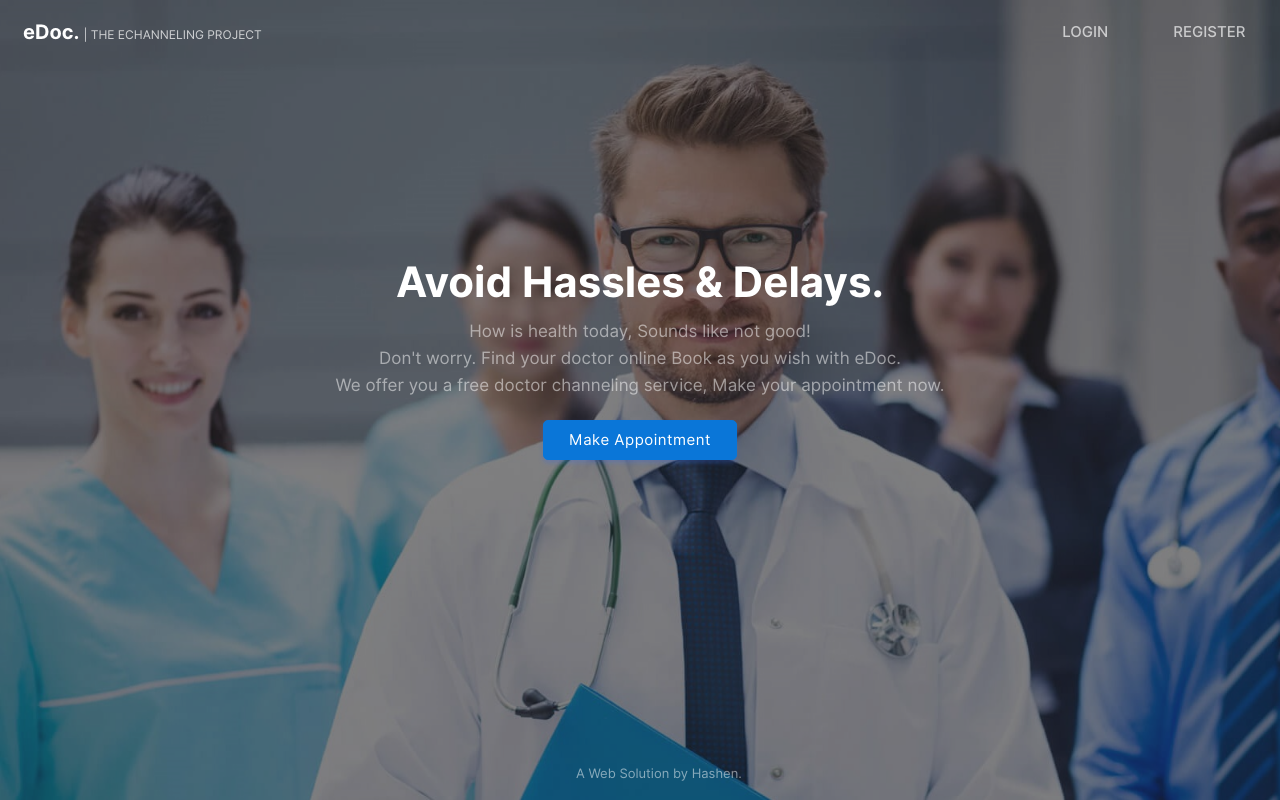
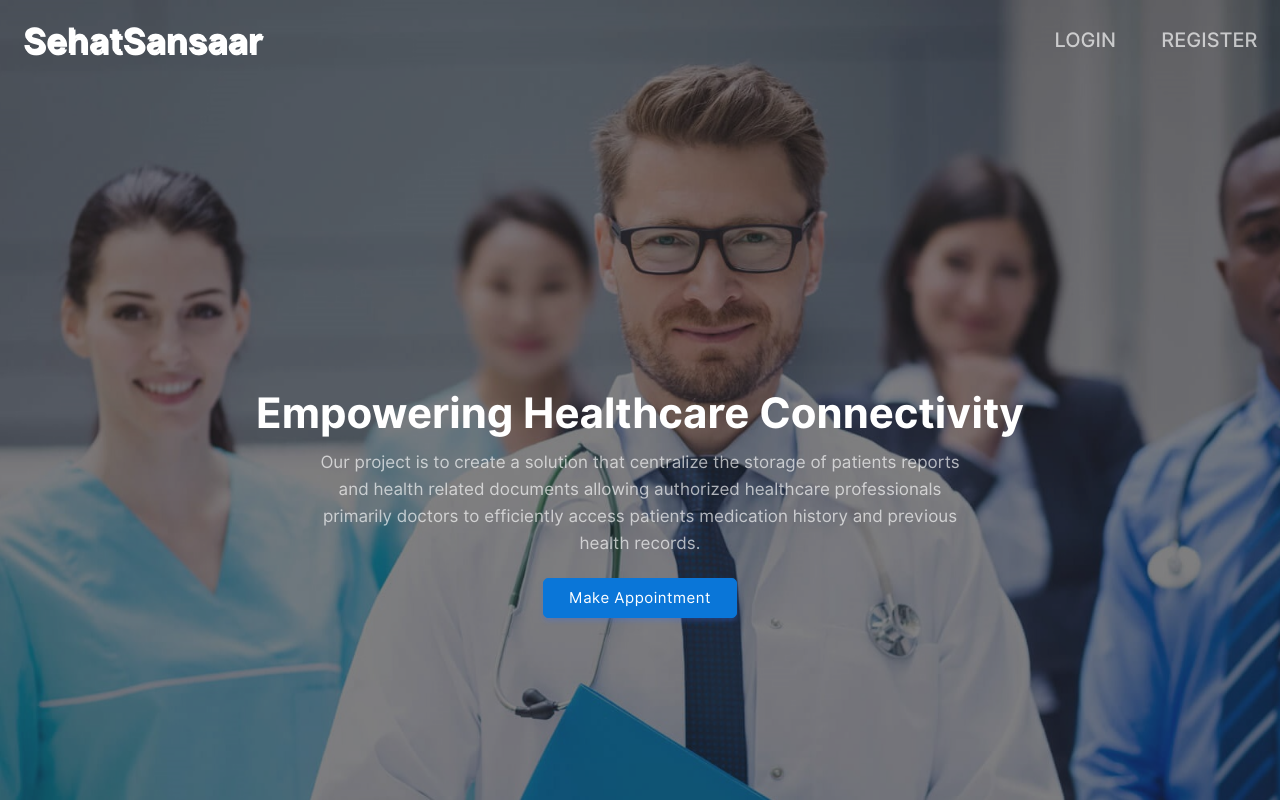
Before and after one commit to Sehat-Sansar/main-site, a PHP site: page / in a window 1280 px wide. Run offline with PHP 8.4, Linux system fonts and the light colour scheme.

Commit message:
Changed the Landing page

```diff
--- a/css/index.css
+++ b/css/index.css
@@ -16,7 +16,7 @@ html, body {
     background-attachment: fixed;
     max-height: 100vh;
     height: 100vh;
-
+    text-align: center;
 
 }
 table{
@@ -29,19 +29,23 @@ table{
     font-size: 42px;
     font-weight: 700;
     line-height: 63px;
-    margin-top: 15%;
+    margin-top: 24%;
     text-align: center;
     margin-bottom: 0;
 }
 
 .sub-text2{
-    color: rgba(255, 255, 255, 0.5);
+    color: rgba(255, 255, 255, 0.653);
     font-size: 17px;
     line-height: 27px;
     font-weight: 400;
     text-align: center;
     margin-top: 0;
+    /* width: 600px; */
+    padding: 0 300px 0 300px;
+
 }
+
 
 
 .register-btn{
@@ -53,9 +57,10 @@ table{
 .edoc-logo{
     color: white;
     font-weight: bolder;
-    font-size: 20px;
+    font-size: 35px;
     padding-left: 20px;
     animation: transitionIn-Y-over 0.5s;
+    text-shadow: 1.5px 1.5px;
 }
 
 .edoc-logo-sub{
@@ -68,7 +73,7 @@ table{
 .nav-item{
     color: rgba(255, 255, 255, 0.671);
     text-align: center;
-    font-size: 15px;
+    font-size: 20px;
     font-weight: 500;
     animation: transitionIn-Y-over 0.5s;
 }
--- a/index.html
+++ b/index.html
@@ -22,8 +22,7 @@
         <table border="0">
             <tr>
                 <td width="80%">
-                    <font class="edoc-logo">eDoc. </font>
-                    <font class="edoc-logo-sub">| THE ECHANNELING PROJECT</font>
+                    <font class="edoc-logo">SehatSansaar </font>
                 </td>
                 <td width="10%">
                    <a href="login.php"  class="non-style-link"><p class="nav-item">LOGIN</p></a>
@@ -35,14 +34,13 @@
 
             <tr>
                 <td  colspan="3">
-                    <p class="heading-text">Avoid Hassles & Delays.</p>
+                    <p class="heading-text">Empowering Healthcare Connectivity</p>
 
                 </td>
             </tr>
             <tr>
-                <td  colspan="3">
-                    <p class="sub-text2">How is health today, Sounds like not good!<br>Don't worry. Find your doctor online Book as you wish with eDoc. <br>
-                    We offer you a free doctor channeling service, Make your appointment now.</p>
+                <td colspan="3">
+                    <p class="sub-text2">Our project is to create a solution that centralize the storage of patients reports and health related documents allowing authorized healthcare professionals primarily doctors to efficiently access patients medication history and previous health records. </p>
                 </td>
             </tr>
             <tr>
@@ -62,7 +60,6 @@
                 </td>
             </tr>
         </table>
-        <p class="sub-text2 footer-hashen">A Web Solution by Hashen.</p>
     </center>
 
     </div>
```
